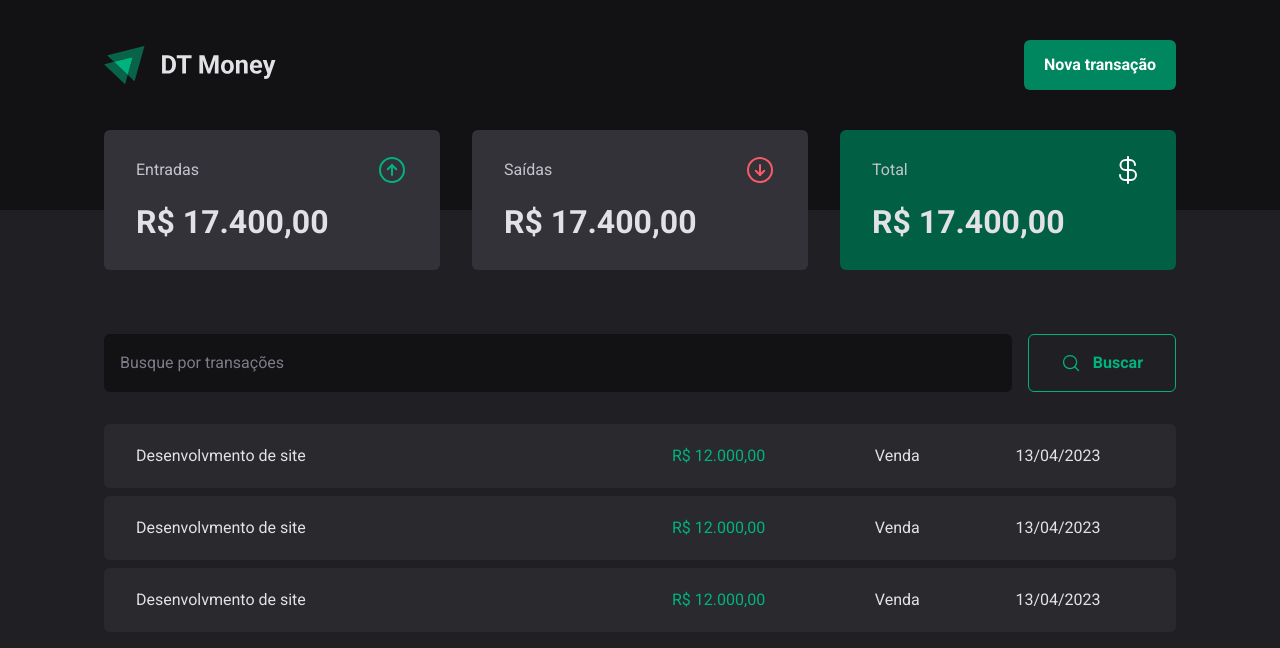
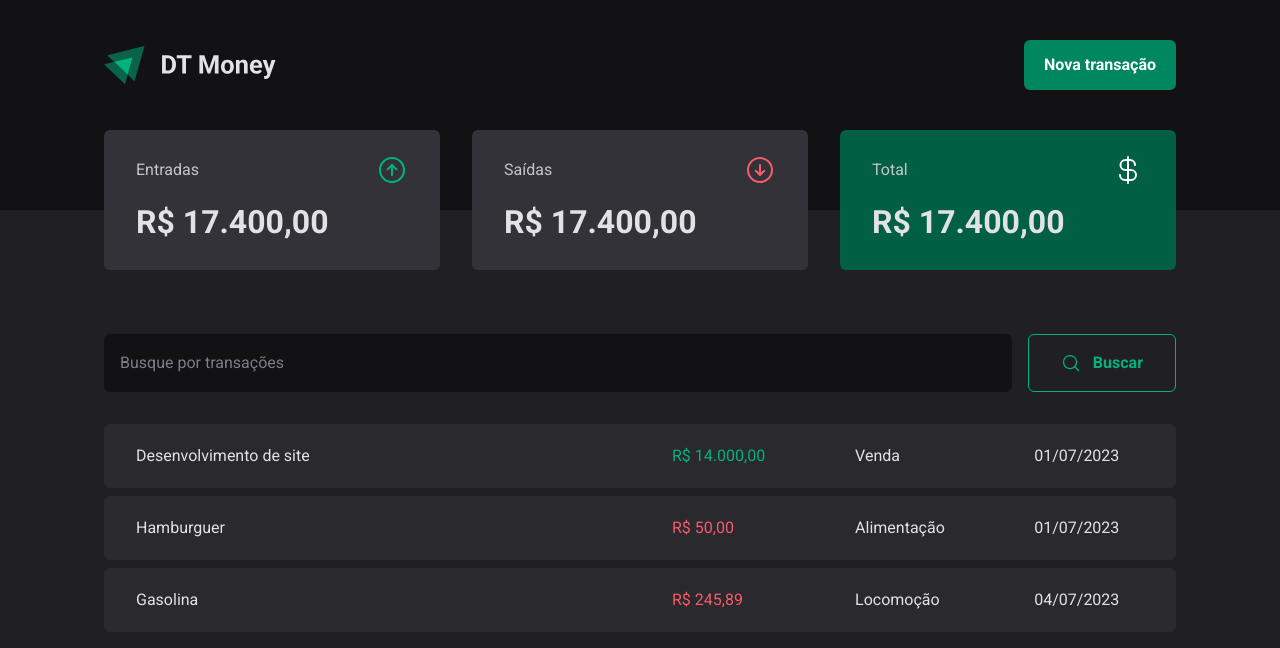
Before and after one commit to CaioQuirinoMedeiros/dt-money, a React (Vite) app: page / in a window 1280 px wide. Shown: the top 648 px of the page. Built offline with nearby package versions, Linux system fonts and the light colour scheme; data requests are answered from the project's data file.

Commit message:
json-server and fetching transactions

```diff
--- /dev/null
+++ b/db-server.json
@@ -0,0 +1,28 @@
+{
+  "transactions": [
+    {
+      "id": 1,
+      "description": "Desenvolvimento de site",
+      "type": "income",
+      "category": "Venda",
+      "price": 14000,
+      "createdAt": "2023-07-01T23:00:00.000Z"
+    },
+    {
+      "id": 2,
+      "description": "Hamburguer",
+      "type": "outcome",
+      "category": "Alimentação",
+      "price": 50,
+      "createdAt": "2023-07-01T17:50:00.000Z"
+    },
+    {
+      "id": 3,
+      "description": "Gasolina",
+      "type": "outcome",
+      "category": "Locomoção",
+      "price": 245.89,
+      "createdAt": "2023-07-04T07:23:00.000Z"
+    }
+  ]
+}
--- a/package.json
+++ b/package.json
@@ -7,12 +7,14 @@
     "dev": "vite",
     "build": "tsc && vite build",
     "lint": "eslint src --ext ts,tsx --report-unused-disable-directives --max-warnings 0",
-    "preview": "vite preview"
+    "preview": "vite preview",
+    "dev:server": "npx json-server --watch db-server.json -d 500"
   },
   "dependencies": {
     "@radix-ui/react-dialog": "^1.0.4",
     "@radix-ui/react-radio-group": "^1.1.3",
     "autoprefixer": "^10.4.14",
+    "date-fns": "^2.30.0",
     "phosphor-react": "^1.4.1",
     "postcss": "^8.4.25",
     "react": "^18.2.0",
@@ -30,6 +32,7 @@
     "eslint": "^8.38.0",
     "eslint-plugin-react-hooks": "^4.6.0",
     "eslint-plugin-react-refresh": "^0.3.4",
+    "json-server": "^0.17.3",
     "typescript": "^5.0.2",
     "vite": "^4.3.9"
   }
--- a/src/pages/Transactions.tsx
+++ b/src/pages/Transactions.tsx
@@ -1,9 +1,35 @@
+import * as React from 'react'
+
 import { Header } from '../components/Header'
 import { SearchForm } from '../components/SearchForm'
 import { Summary } from '../components/Summary'
+import { formatCurrency } from '../utils/formatCurrency'
+import { format, parseISO } from 'date-fns'
+
+type TransactionResponse = {
+  id: number
+  description: string
+  type: 'income' | 'outcome'
+  category: string
+  price: number
+  createdAt: string
+}
 
 export function Transactions() {
-  const variant = 'income'
+  const [transactions, setTransactions] = React.useState<TransactionResponse[]>(
+    []
+  )
+
+  React.useEffect(() => {
+    fetch('http://localhost:3000/transactions', { method: 'GET' })
+      .then((response) => {
+        return response.json()
+      })
+      .then((responseData: TransactionResponse[]) => {
+        setTransactions(responseData)
+      })
+  }, [])
+
   return (
     <main>
       <Header />
@@ -14,54 +40,30 @@ export function Transactions() {
 
         <table className='w-full border-separate border-spacing-x-0 border-spacing-y-[0.5rem] mt-[1.5rem]'>
           <tbody>
-            <tr>
+            {transactions.map((transaction) => {
+              return (
+                <tr key={transaction.id.toString()}>
                   <td className='w-[50%] py-[1.25rem] px-[2rem] bg-gray-700 rounded-tl-md rounded-bl-md'>
-                Desenvolvmento de site
+                    {transaction.description}
                   </td>
                   <td
                     className={`py-[1.25rem] px-[2rem] bg-gray-700 ${
-                  variant === 'income' ? 'text-green-light' : 'text-red'
+                      transaction.type === 'income'
+                        ? 'text-green-light'
+                        : 'text-red'
                     }`}
                   >
-                R$ 12.000,00
+                    {formatCurrency(transaction.price)}
                   </td>
-              <td className='py-[1.25rem] px-[2rem] bg-gray-700'>Venda</td>
+                  <td className='py-[1.25rem] px-[2rem] bg-gray-700'>
+                    {transaction.category}
+                  </td>
                   <td className='py-[1.25rem] px-[2rem] bg-gray-700 rounded-tr-md rounded-br-md'>
-                13/04/2023
+                    {format(parseISO(transaction.createdAt), 'dd/MM/yyyy')}
                   </td>
                 </tr>
-            <tr>
-              <td className='w-[50%] py-[1.25rem] px-[2rem] bg-gray-700 rounded-tl-md rounded-bl-md'>
-                Desenvolvmento de site
-              </td>
-              <td
-                className={`py-[1.25rem] px-[2rem] bg-gray-700 ${
-                  variant === 'income' ? 'text-green-light' : 'text-red'
-                }`}
-              >
-                R$ 12.000,00
-              </td>
-              <td className='py-[1.25rem] px-[2rem] bg-gray-700'>Venda</td>
-              <td className='py-[1.25rem] px-[2rem] bg-gray-700 rounded-tr-md rounded-br-md'>
-                13/04/2023
-              </td>
-            </tr>
-            <tr>
-              <td className='w-[50%] py-[1.25rem] px-[2rem] bg-gray-700 rounded-tl-md rounded-bl-md'>
-                Desenvolvmento de site
-              </td>
-              <td
-                className={`py-[1.25rem] px-[2rem] bg-gray-700 ${
-                  variant === 'income' ? 'text-green-light' : 'text-red'
-                }`}
-              >
-                R$ 12.000,00
-              </td>
-              <td className='py-[1.25rem] px-[2rem] bg-gray-700'>Venda</td>
-              <td className='py-[1.25rem] px-[2rem] bg-gray-700 rounded-tr-md rounded-br-md'>
-                13/04/2023
-              </td>
-            </tr>
+              )
+            })}
           </tbody>
         </table>
       </div>
--- /dev/null
+++ b/src/utils/formatCurrency.ts
@@ -0,0 +1,6 @@
+export function formatCurrency(value: number) {
+  return new Intl.NumberFormat('pt-BR', {
+    style: 'currency',
+    currency: 'BRL'
+  }).format(value)
+}
```
Also changed, not shown: 1 other file (tests, documents, lock files or other folders). Lines whose indentation alone changed are shown as unchanged.
